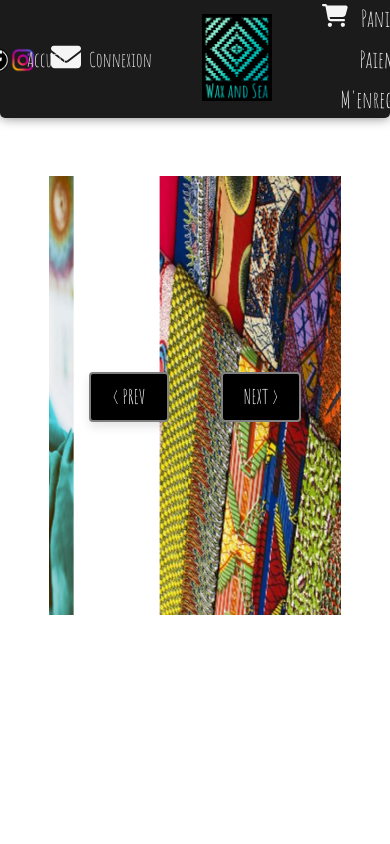
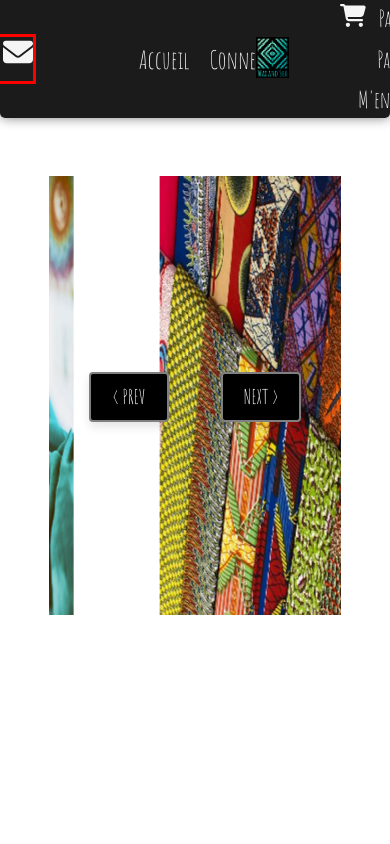
Before and after one commit to tristanlaulanie/waxandsea-front-dashboard, a React (Create React App) app: page / in a window 390 px wide. Shown: the top 844 px of the page. Built offline with nearby package versions, Linux system fonts and the light colour scheme.

Commit message:
header-responsive

```diff
--- a/src/components/Accueil/AccueilResponsive.css
+++ b/src/components/Accueil/AccueilResponsive.css
@@ -141,11 +141,6 @@
 @media screen and (width <= 1360px) {
     /* HEADER */
 
-    .header-logo-links-left{
-        position: relative;
-        left: 4em;
-    }
-
     .first-header-left {
         position: relative;
         left: 6.5em;
@@ -188,13 +183,6 @@
     .first-header-left {
         position: relative;
         left: 8.5em;
-    }
-
-    .header-logo-links-left
-    {
-        position: relative;
-        left: 6.7em;
-        gap: 1.3em;
     }
 
     #nav-li-contact {
@@ -590,20 +578,6 @@
         font-size: 12px;
     }
 
-    #facebook-icon-header
-     {
-        height: 26px;
-        width: 26px;
-        margin-top: 5px;
-    }
-
-    #instagram-icon-header
-    {
-       height: 26px;
-       width: 26px;
-       margin-top: 5px;
-   }
-
     #nav-li-contact {
         position: relative;
         left: -7em;
--- a/src/components/Header/HeaderResponsive.css
+++ b/src/components/Header/HeaderResponsive.css
@@ -3,7 +3,6 @@
     position: relative;
     left: 3em;
   }
-
 }
 
 @media screen and (width <= 1630px) {
@@ -47,11 +46,9 @@
     position: relative;
     left: 13px;
   }
-
 }
 
-@media screen and (width <= 1445px)
-{
+@media screen and (width <= 1445px) {
   /* HEADER */
 
   nav ul li {
@@ -114,14 +111,12 @@
 }
 
 @media screen and (width <= 1230px) {
-
   .first-header-left {
     position: relative;
     left: 8.5em;
   }
 
-    .header-logo-links-left
-    {
+  .header-logo-links-left {
     position: relative;
     left: 6.7em;
     gap: 1.3em;
@@ -150,7 +145,7 @@
   }
 }
 
-@media screen and (width <= 1110px){
+@media screen and (width <= 1110px) {
   .first-header-left {
     position: relative;
     left: 12em;
@@ -180,7 +175,6 @@
     position: relative;
     left: 2em;
   }
-
 }
 
 @media screen and (width <= 1070px) {
@@ -190,6 +184,27 @@
   }
 }
 
+@media screen and (width <= 980px) {
+  .social-div {
+    position: relative;
+    left: -1.5em;
+  }
+
+  .nav-boutique {
+    position: relative;
+    left: -2em;
+  }
+
+  .nav-connexion {
+    position: relative;
+    left: 7em;
+  }
+
+  #logo-waxandsea-header {
+    position: relative;
+    left: -1em;
+  }
+}
 
 @media screen and (width <= 935px) {
   /* HEADER */
@@ -211,10 +226,6 @@
   .first-header-left {
     display: flex;
     flex-direction: column;
-    }
-
-    .first-header-center nav ul div li {
-        font-size: 10px;
   }
 
   .first-header-right {
@@ -266,13 +277,49 @@
   }
 }
 
+@media screen and (width <= 830px) {
+  .header-logo-links li a {
+    font-size: 2.5em;
+  }
+
+  .social-div {
+    position: relative;
+    left: 0.5em;
+  }
+
+  .header-logo-links-left {
+    position: relative;
+    /* border: 3px solid red; */
+    left: 12em;
+    display: flex;
+    gap: 3em;
+    }
+
+  .nav-boutique .connexion-link {
+    position: relative;
+    left: -3em;
+  }
+
+  #logo-waxandsea-header {
+    position: relative;
+    left: 0em;
+    width: 8.5vw;
+  }
+}
+
 @media screen and (width <= 750px) {
   /* HEADER */
   .first-header-right {
     position: relative;
     left: -12em;
   }
+}
 
+@media screen and (width <= 710px) {
+  .first-header-right {
+    position: relative;
+    left: -12.5em;
+  }
 }
 
 @media screen and (width <= 655px) {
@@ -281,17 +328,21 @@
     font-size: 12px;
   }
 
-    #facebook-icon-header
-     {
-        height: 26px;
-        width: 26px;
+  .social-div {
+    position: relative;
+    border: 3px solid red;
+    left: -7em;
+  }
+
+  #facebook-icon-header {
+    height: 3em;
+    width: 3em;
     margin-top: 5px;
   }
 
-    #instagram-icon-header
-    {
-       height: 26px;
-       width: 26px;
+  #instagram-icon-header {
+    height: 3em;
+    width: 3em;
     margin-top: 5px;
   }
 
@@ -364,6 +415,4 @@
     position: relative;
     left: -12.5em;
   }
-
-
 }
--- a/src/components/Header/index.js
+++ b/src/components/Header/index.js
@@ -59,7 +59,7 @@ function Header() {
                 </li>
                 <div className="nav-connexion">
                   <li id="nav-li-connexion">
-                    <Link to="/connexion">Connexion</Link>
+                    <Link className="connexion-link" to="/connexion">Connexion</Link>
                   </li>
                 </div>
               </div>
```
Lines whose indentation alone changed are shown as unchanged.
